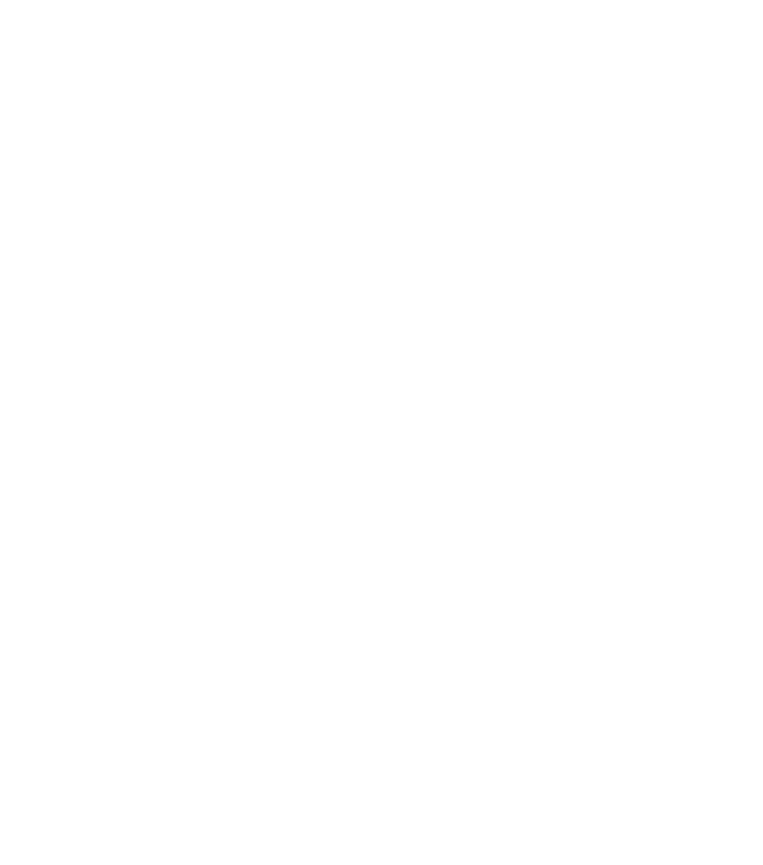
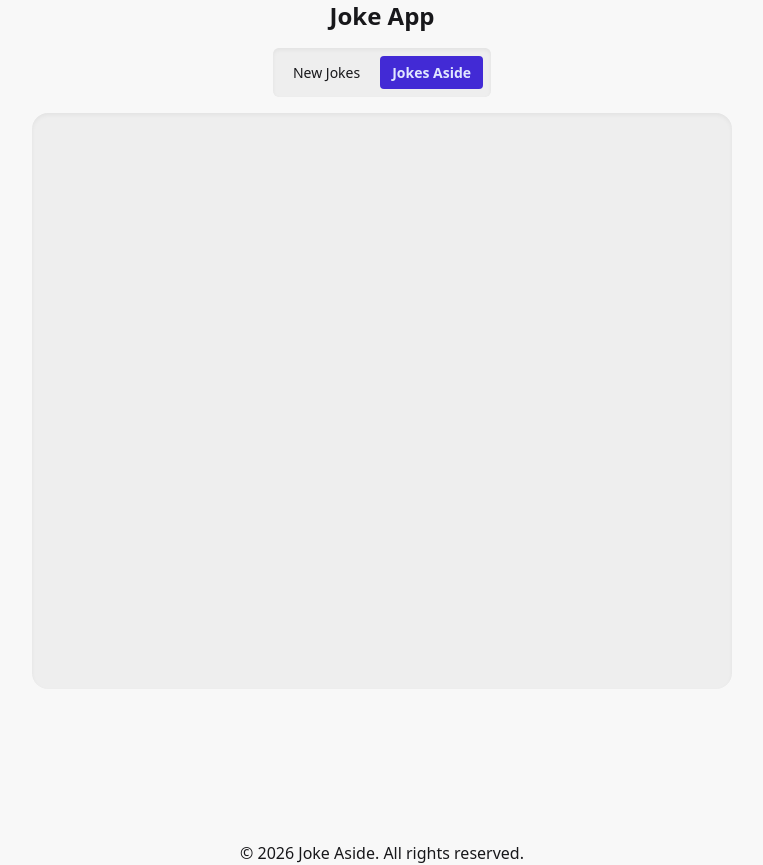
Before and after one commit to ozzabozza/fv-to, an Angular app: page /favorites in a window 1280 px wide. Before the commit this address led to /. Shown: the whole page, without its empty margins (258-1021 px from the left). Before the commit the page ends 800 px from the top, so only its background shows below. Built offline with nearby package versions, Linux system fonts and the light colour scheme.

Commit message:
Added favorites route and page

```diff
--- a/src/app/app.routes.ts
+++ b/src/app/app.routes.ts
@@ -1,5 +1,6 @@
 import { Routes } from '@angular/router';
 
+import { FavoritesComponent } from './features/favorites/favorites';
 import { JokesComponent } from './features/jokes/jokes';
 import { AppLayoutComponent } from './layout/app-layout/app-layout';
 
@@ -7,6 +8,9 @@
   {
     path: '',
     component: AppLayoutComponent,
-    children: [{ path: '', component: JokesComponent }],
+    children: [
+      { path: '', component: JokesComponent },
+      { path: 'favorites', component: FavoritesComponent },
+    ],
   },
 ];
--- /dev/null
+++ b/src/app/features/favorites/favorites.html
@@ -0,0 +1,5 @@
+<div class="mx-auto flex max-w-1/2 min-w-1/2 flex-col items-center gap-4 p-4">
+  <ul class="mb-[120px] h-full min-h-[576px] w-[700px] flex-1 rounded-2xl bg-base-300 p-2 inset-shadow-sm">
+
+  </ul>
+</div>
```
Also changed, not shown: src/app/features/favorites/favorites.ts (added, +9 -0 lines), src/app/features/favorites/favorites.scss (added), 1 other file (tests, documents, lock files or other folders).
